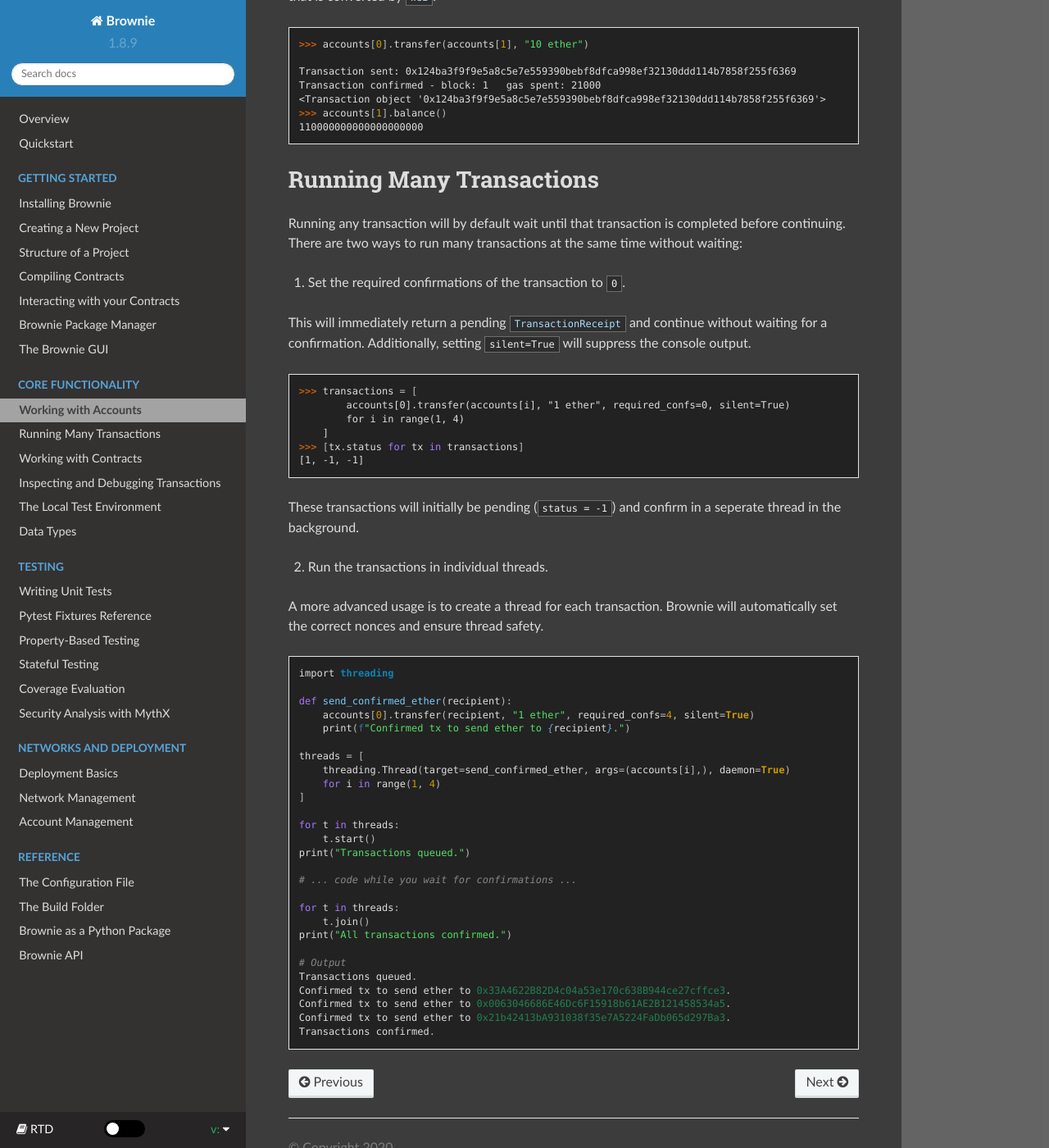
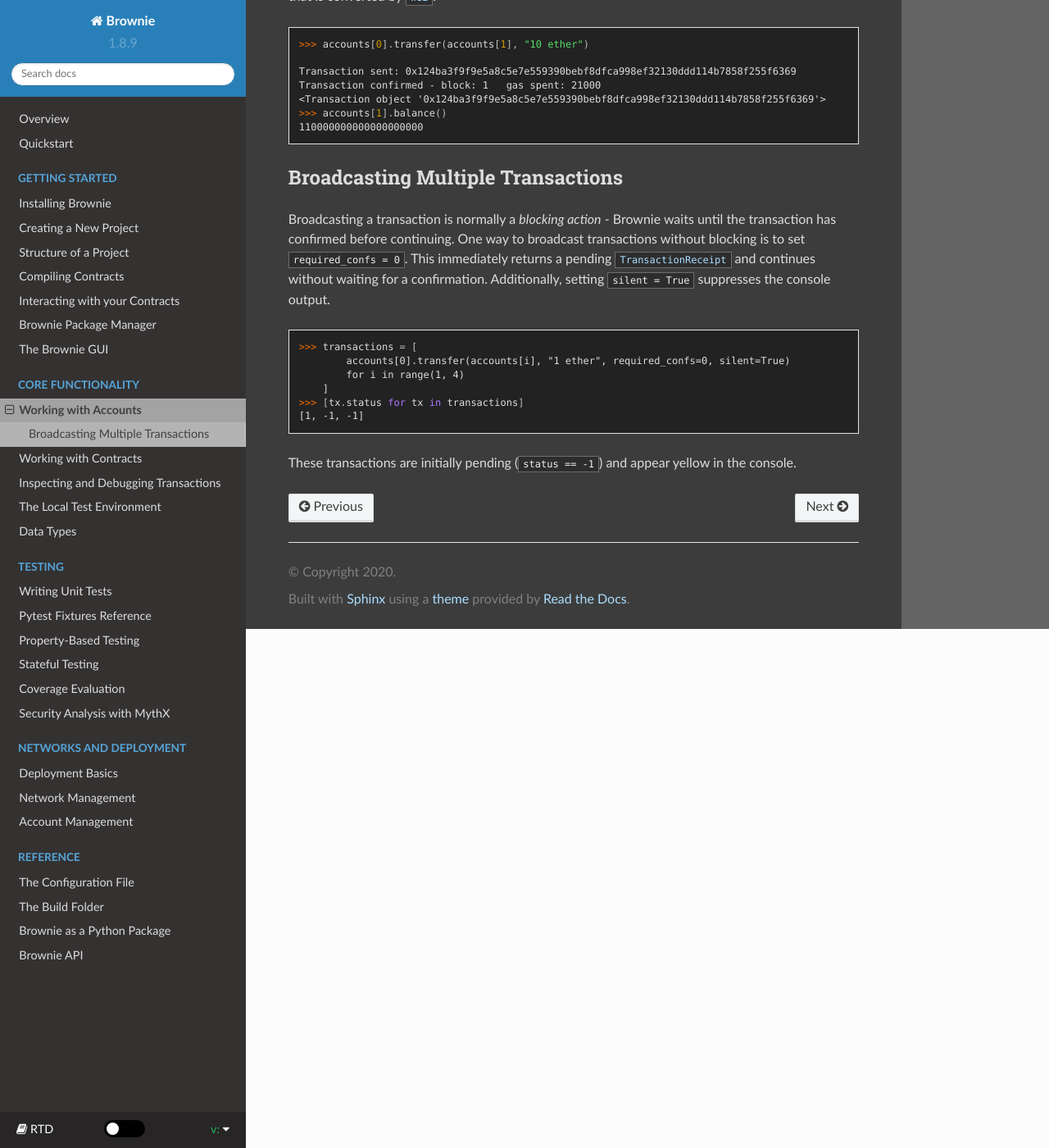
Before and after one commit to eth-brownie/brownie, a Sphinx documentation site: the page built from docs/core-accounts.rst, in a window 1280 px wide and 1400 px high, scrolled down 763 px. Shown: the whole window at 82% size. Built offline with Sphinx 7.4.7 and the Read the Docs theme 2.0.0, drawn with Linux system fonts in a browser that asks for light colours.

Commit message:
docs: polish

```diff
--- a/docs/api-network.rst
+++ b/docs/api-network.rst
@@ -289,7 +289,7 @@
     * ``gas_limit``: Gas limit for the transaction. The given value is converted to :func:`Wei <brownie.convert.datatypes.Wei>`. If none is given, the price is set using ``eth_estimateGas``.
     * ``gas_price``: Gas price for the transaction. The given value is converted to :func:`Wei <brownie.convert.datatypes.Wei>`. If none is given, the price is set using ``eth_gasPrice``.
     * ``nonce``: Nonce for the transaction. If none is given, the nonce is set using ``eth_getTransactionCount`` while also considering any pending transactions of the Account.
-    * ``required_confs``: The required :attr:`confirmations<TransactionReceipt.confirmations>` before the :func:`TransactionReceipt <brownie.network.transaction.TransactionReceipt>` is processed. If none is given, defaults to 1 confirmation.  If 0 is given, will immediately return a pending :func:`TransactionReceipt <brownie.network.transaction.TransactionReceipt>` instead of a :func:`Contract <brownie.network.contract.Contract>` instance, while waiting for a confirmation in a separate thread.
+    * ``required_confs``: The required :attr:`confirmations<TransactionReceipt.confirmations>` before the :func:`TransactionReceipt <brownie.network.transaction.TransactionReceipt>` is processed. If none is given, defaults to 1 confirmation.  If 0 is given, immediately returns a pending :func:`TransactionReceipt <brownie.network.transaction.TransactionReceipt>` instead of a :func:`Contract <brownie.network.contract.Contract>` instance, while waiting for a confirmation in a separate thread.
 
     Returns a :func:`Contract <brownie.network.contract.Contract>` instance upon success. If the transaction reverts or you do not wait for a confirmation, a :func:`TransactionReceipt <brownie.network.transaction.TransactionReceipt>` is returned instead.
 
@@ -336,7 +336,7 @@
     * ``gas_price``: Gas price for the transaction. The given value is converted to :func:`Wei <brownie.convert.datatypes.Wei>`. If none is given, the price is set using ``eth_gasPrice``.
     * ``data``: Transaction data hexstring.
     * ``nonce``: Nonce for the transaction. If none is given, the nonce is set using ``eth_getTransactionCount`` while also considering any pending transactions of the Account..
-    * ``required_confs``: The required :attr:`confirmations<TransactionReceipt.confirmations>` before the :func:`TransactionReceipt <brownie.network.transaction.TransactionReceipt>` is processed. If none is given, defaults to 1 confirmation.  If 0 is given, will immediately return a pending :func:`TransactionReceipt <brownie.network.transaction.TransactionReceipt>`, while waiting for a confirmation in a separate thread.
+    * ``required_confs``: The required :attr:`confirmations<TransactionReceipt.confirmations>` before the :func:`TransactionReceipt <brownie.network.transaction.TransactionReceipt>` is processed. If none is given, defaults to 1 confirmation.  If 0 is given, immediately returns a pending :func:`TransactionReceipt <brownie.network.transaction.TransactionReceipt>`, while waiting for a confirmation in a separate thread.
     * ``silent``: Toggles console verbosity. If ``True`` is given, suppresses all console output for this transaction.
 
     Returns a :func:`TransactionReceipt <brownie.network.transaction.TransactionReceipt>` instance.
--- a/docs/core-accounts.rst
+++ b/docs/core-accounts.rst
@@ -41,15 +41,15 @@
     >>> accounts[1].balance()
     110000000000000000000
 
-=========================
-Running Many Transactions
-=========================
 
-Running any transaction will by default wait until that transaction is completed before continuing. There are two ways to run many transactions at the same time without waiting:
+Broadcasting Multiple Transactions
+==================================
 
-1. Set the required confirmations of the transaction to ``0``.
+Broadcasting a transaction is normally a *blocking action* - Brownie waits until the transaction has confirmed before continuing.
+One way to broadcast transactions without blocking is to set ``required_confs = 0``.
+This immediately returns a pending :func:`TransactionReceipt <brownie.network.transaction.TransactionReceipt>` and continues without waiting for a confirmation.
+Additionally, setting ``silent = True`` suppresses the console output.
 
-This will immediately return a pending :func:`TransactionReceipt <brownie.network.transaction.TransactionReceipt>` and continue without waiting for a confirmation. Additionally, setting ``silent=True`` will suppress the console output.
 
 .. code-block:: python
 
@@ -60,38 +60,4 @@
     >>> [tx.status for tx in transactions]
     [1, -1, -1]
 
-These transactions will initially be pending (``status = -1``) and confirm in a seperate thread in the background.
-
-2. Run the transactions in individual threads.
-
-A more advanced usage is to create a thread for each transaction. Brownie will automatically set the correct nonces and ensure thread safety.
-
-.. code-block:: python
-
-    import threading
-
-    def send_confirmed_ether(recipient):
-        accounts[0].transfer(recipient, "1 ether", required_confs=4, silent=True)
-        print(f"Confirmed tx to send ether to {recipient}.")
-
-    threads = [
-        threading.Thread(target=send_confirmed_ether, args=(accounts[i],), daemon=True)
-        for i in range(1, 4)
-    ]
-
-    for t in threads:
-        t.start()
-    print("Transactions queued.")
-
-    # ... code while you wait for confirmations ...
-
-    for t in threads:
-        t.join()
-    print("All transactions confirmed.")
-
-    # Output
-    Transactions queued.
-    Confirmed tx to send ether to 0x33A4622B82D4c04a53e170c638B944ce27cffce3.
-    Confirmed tx to send ether to 0x0063046686E46Dc6F15918b61AE2B121458534a5.
-    Confirmed tx to send ether to 0x21b42413bA931038f35e7A5224FaDb065d297Ba3.
-    Transactions confirmed.
+These transactions are initially pending (``status == -1``) and appear yellow in the console.
--- a/docs/core-contracts.rst
+++ b/docs/core-contracts.rst
@@ -144,7 +144,7 @@
     * ``gas_price``: The gas price for the transaction, in wei. If not given, the gas price is set according to :attr:`web3.eth.gasPrice <web3.eth.Eth.gasPrice>`.
     * ``amount``: The amount of Ether to include with the transaction, in wei.
     * ``nonce``: The nonce for the transaction. If not given, the nonce is set according to :meth:`web3.eth.getTransactionCount <web3.eth.Eth.getTransactionCount>` while taking pending transactions from the sender into account.
-    * ``required_confs``: The required :attr:`confirmations<TransactionReceipt.confirmations>` before the :func:`TransactionReceipt <brownie.network.transaction.TransactionReceipt>` is processed. If none is given, defaults to 1 confirmation.  If 0 is given, will immediately return a pending :func:`TransactionReceipt <brownie.network.transaction.TransactionReceipt>`, while waiting for a confirmation in a separate thread.
+    * ``required_confs``: The required :attr:`confirmations<TransactionReceipt.confirmations>` before the :func:`TransactionReceipt <brownie.network.transaction.TransactionReceipt>` is processed. If none is given, defaults to 1 confirmation.  If 0 is given, immediately returns a pending :func:`TransactionReceipt <brownie.network.transaction.TransactionReceipt>`, while waiting for a confirmation in a separate thread.
 
 All currency integer values can also be given as strings that will be converted by :func:`Wei <brownie.convert.datatypes.Wei>`.
 
```
